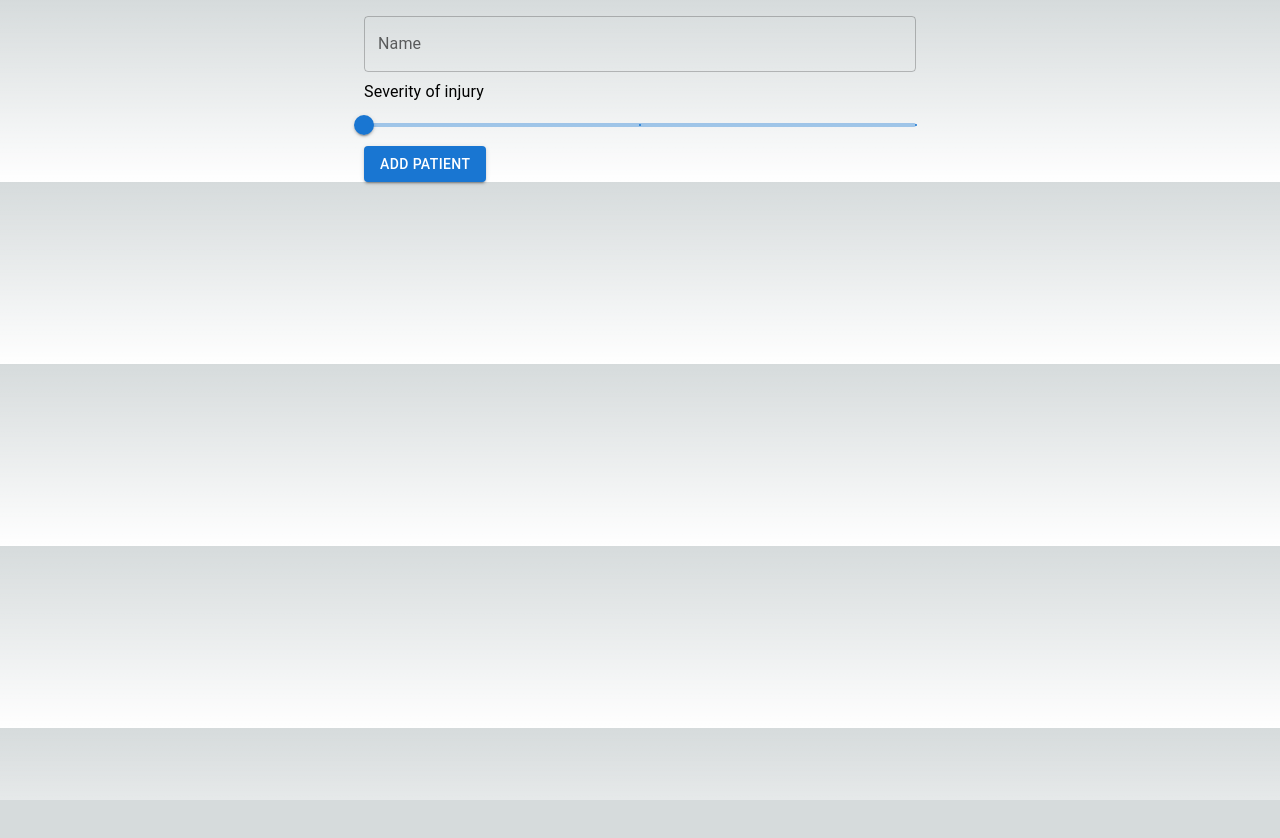
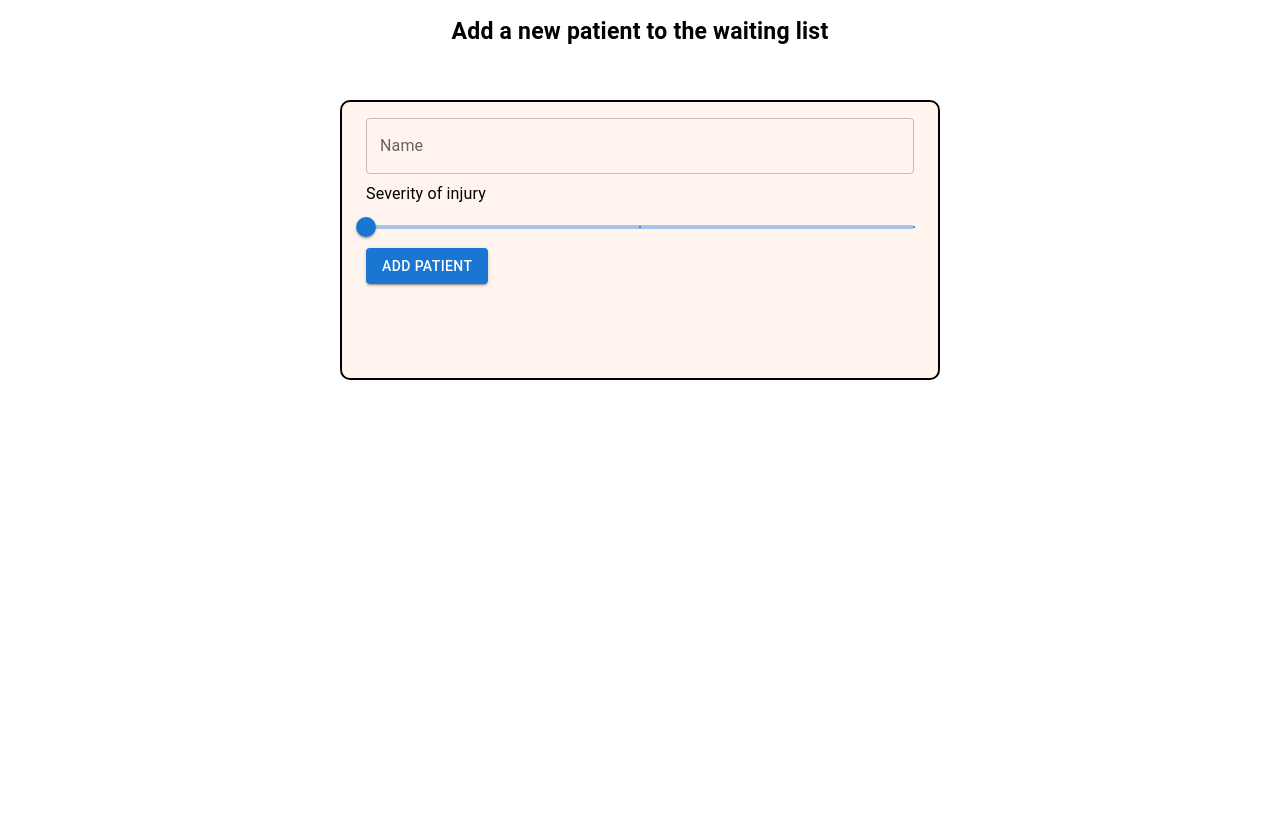
Before and after one commit to Audry300/emergency_waitlist, a Next.js app in the folder emergency_waitlist/: page /admin/new in a window 1280 px wide. Shown: the top 838 px of the page. Before the commit the page ends 800 px from the top, so only its background shows below. Built offline with nearby package versions, Linux system fonts and the light colour scheme.

Commit message:
Updated the styling

```diff
--- a/emergency_waitlist/app/admin/new/page.tsx
+++ b/emergency_waitlist/app/admin/new/page.tsx
@@ -1,6 +1,6 @@
 'use client'
 
-import React,{useEffect,useState} from 'react'
+import React,{CSSProperties, useEffect,useState} from 'react'
 import { useRouter } from 'next/navigation'
 import { TextField, Button, Slider, Typography, Container, Dialog, DialogTitle, DialogContent, DialogActions } from '@mui/material';
 
@@ -57,9 +57,30 @@ const  NewUser:React.FC = ()=> {
     router.push('/admin')
   }
 
+  const style:CSSProperties ={
+    backgroundColor:'#FFF5EE',
+  borderRadius: '10px',
+  position: 'absolute',
+  top: '30%',
+  left: '50%',
+  transform: 'translate(-50%, -50%)',
+  height: '35%',
+  border: '2px solid #000'
+
+  };
+
+  const sentence: CSSProperties = {
+    textAlign: 'center',
+    marginTop: '15px',
+    fontSize: '23px',
+    fontWeight: 'bold',
+  };
+
   return (
-    <Container maxWidth="sm">
-<form onSubmit={handleSubmit}>
+    <>
+    <Typography style={sentence}>Add a new patient to the waiting list</Typography>
+    <Container maxWidth="sm" style={style}>
+      <form onSubmit={handleSubmit}>
         <TextField
           label="Name"
           value={name}
@@ -101,6 +122,7 @@ const  NewUser:React.FC = ()=> {
         </DialogActions>
       </Dialog>
       </Container>
+      </>
 
   )
 }
--- a/emergency_waitlist/app/admin/page.tsx
+++ b/emergency_waitlist/app/admin/page.tsx
@@ -86,7 +86,7 @@ return (
       <Typography variant="h5">Loading...</Typography>
     ) : (
       <div style={{ minWidth: '800px' }}>
-        <TableContainer style={{marginTop:'10px', marginBottom:'10px'}} component={Paper}>
+        <TableContainer style={{marginTop:'10px', marginBottom:'10px', backgroundColor:'#FFF5EE', border: '2px solid #000'}} component={Paper}>
           <Table >
             <TableHead style={{background:'grey' }}>
               <TableRow>
--- a/emergency_waitlist/app/layout.tsx
+++ b/emergency_waitlist/app/layout.tsx
@@ -16,7 +16,7 @@ export default function RootLayout({
 }) {
   return (
     <html lang="en">
-      <body className={inter.className}>{children}</body>
+      <body style={{width:'100vw',height:'100vw', backgroundColor:'white'}} className={`${inter.className} bg-no-repeat`}>{children}</body>
     </html>
   )
 }
```
